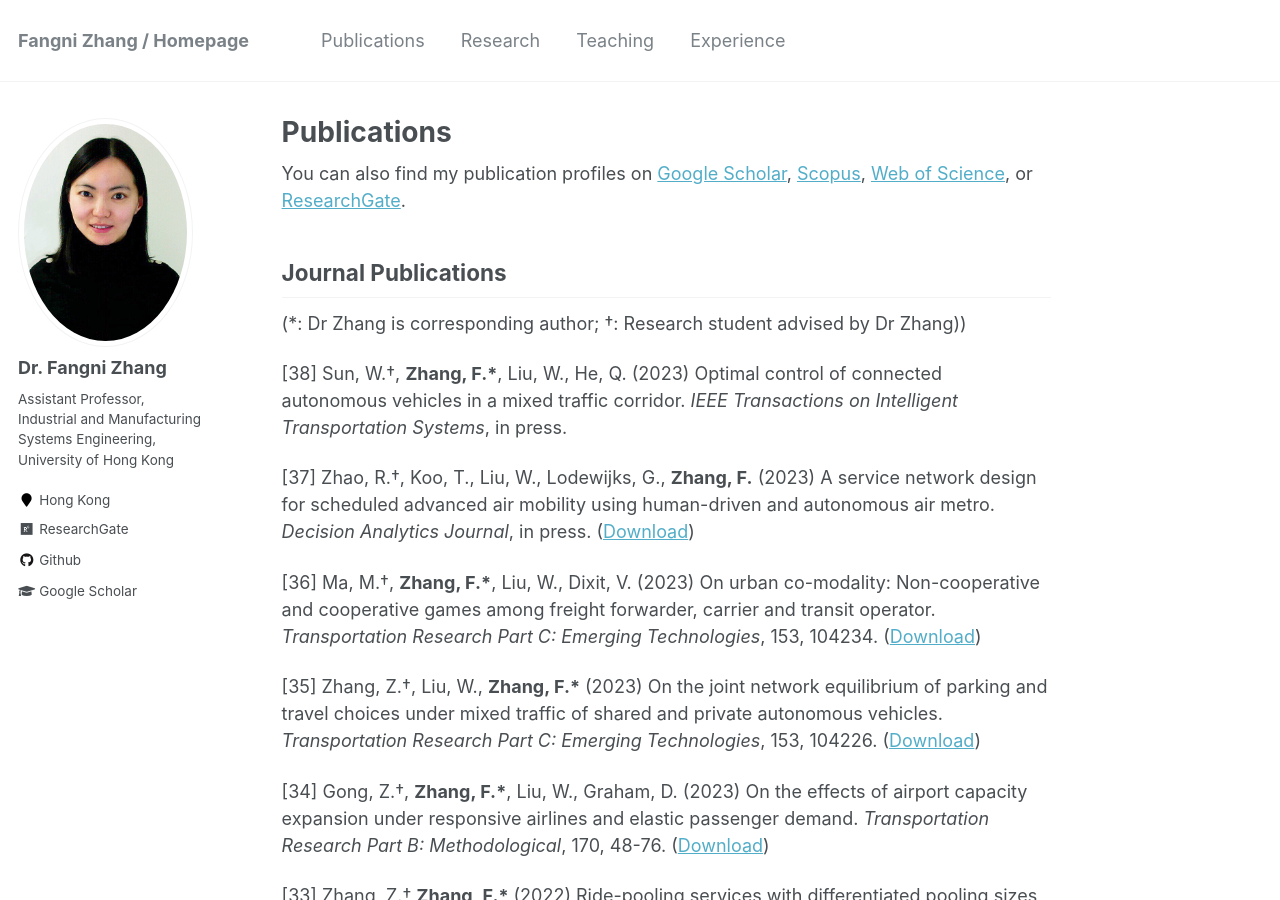
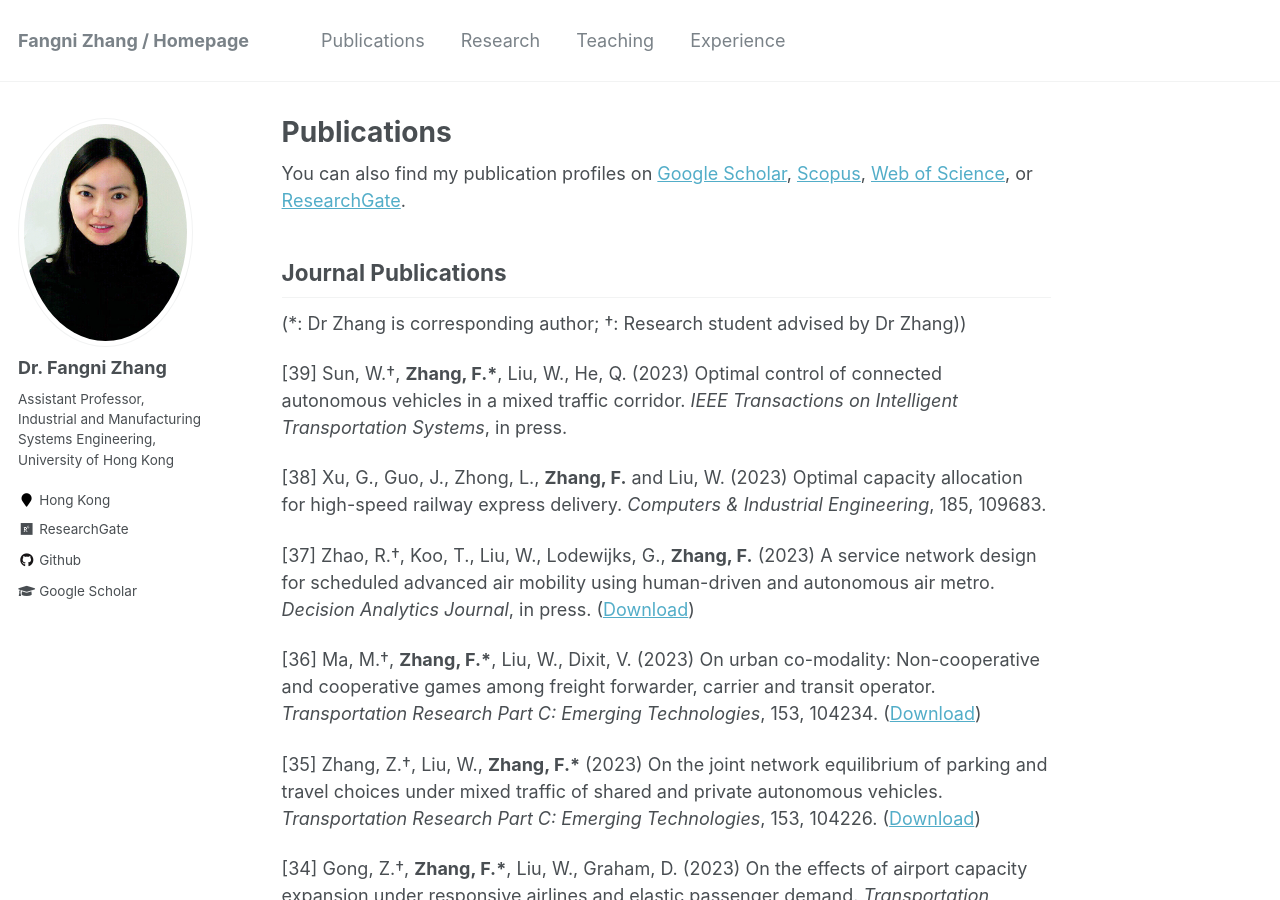
Before and after one commit to fangnizhang/fangnizhang.github.io, a Jekyll site: the page built from _pages/publications.md, in a window 1280 px wide and 900 px high. Built offline with Jekyll 4.4.1, drawn with Linux system fonts in a browser that asks for light colours.

Commit message:
Update publications.md

```diff
--- a/_pages/publications.md
+++ b/_pages/publications.md
@@ -20,7 +20,9 @@ Journal Publications
 ----------
 (*: Dr Zhang is corresponding author; †: Research student advised by Dr Zhang))
 
-[38] Sun, W.†, __Zhang, F.\*__, Liu, W., He, Q. (2023) Optimal control of connected autonomous vehicles in a mixed traffic corridor. _IEEE Transactions on Intelligent Transportation Systems_, in press.
+[39] Sun, W.†, __Zhang, F.\*__, Liu, W., He, Q. (2023) Optimal control of connected autonomous vehicles in a mixed traffic corridor. _IEEE Transactions on Intelligent Transportation Systems_, in press.
+
+[38] Xu, G., Guo, J., Zhong, L., __Zhang, F.__ and Liu, W. (2023) Optimal capacity allocation for high-speed railway express delivery. _Computers & Industrial Engineering_, 185, 109683.
 
 [37] Zhao, R.†, Koo, T., Liu, W., Lodewijks, G., __Zhang, F.__ (2023) A service network design for scheduled advanced air mobility using human-driven and autonomous air metro. _Decision Analytics Journal_, in press. ([Download](https://doi.org/10.1016/j.dajour.2023.100312))
 
```
